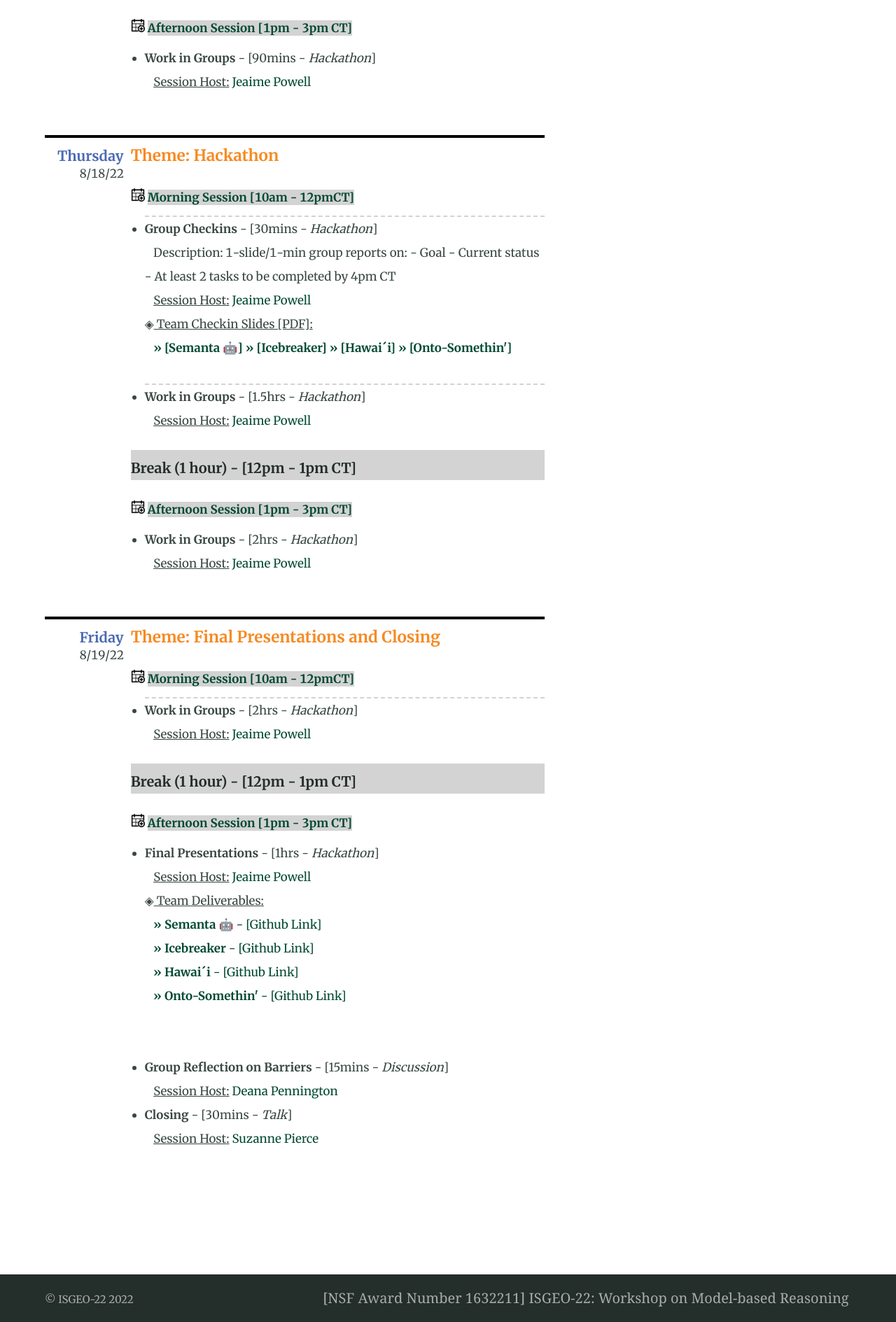
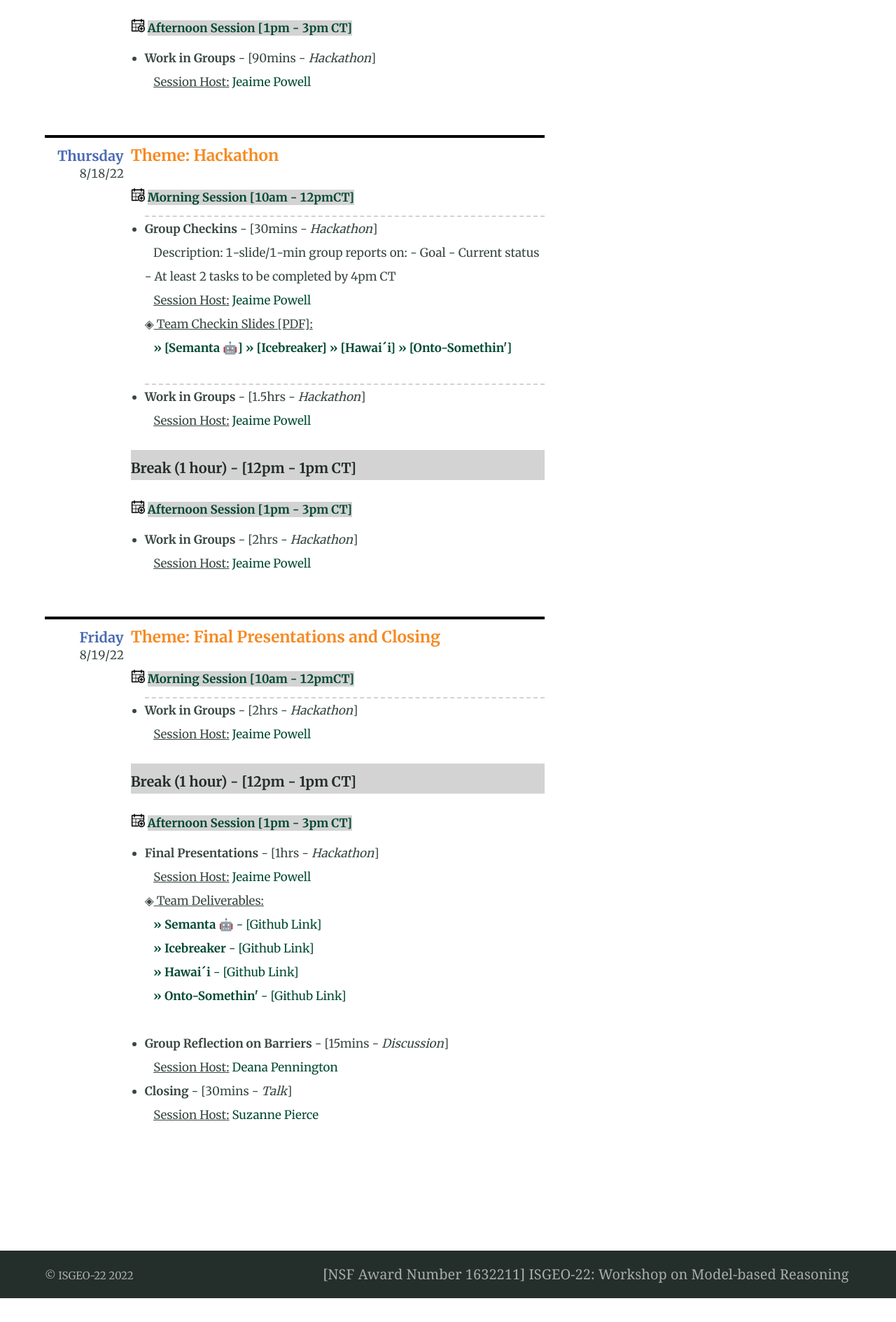
Before and after one commit to IS-GEO/ISGEO-22, a Jekyll site: the page built from schedule.md, in a window 1280 px wide. Shown: the part 4064-5953 px from the top of the page at 70% size. Built offline with Jekyll 4.4.1, drawn with Linux system fonts in a browser that asks for light colours; comment, search, counter and statistics services are not loaded; after the commit the page ends 5919 px from its top, so only the background shows below that.

Commit message:
removed spacing

```diff
--- a/_includes/schedule.html
+++ b/_includes/schedule.html
@@ -154,7 +154,7 @@
 
 
 
-                       {% endfor %} <br><br>
+                       {% endfor %} <br>
                           {% endif %}
 
 
```
